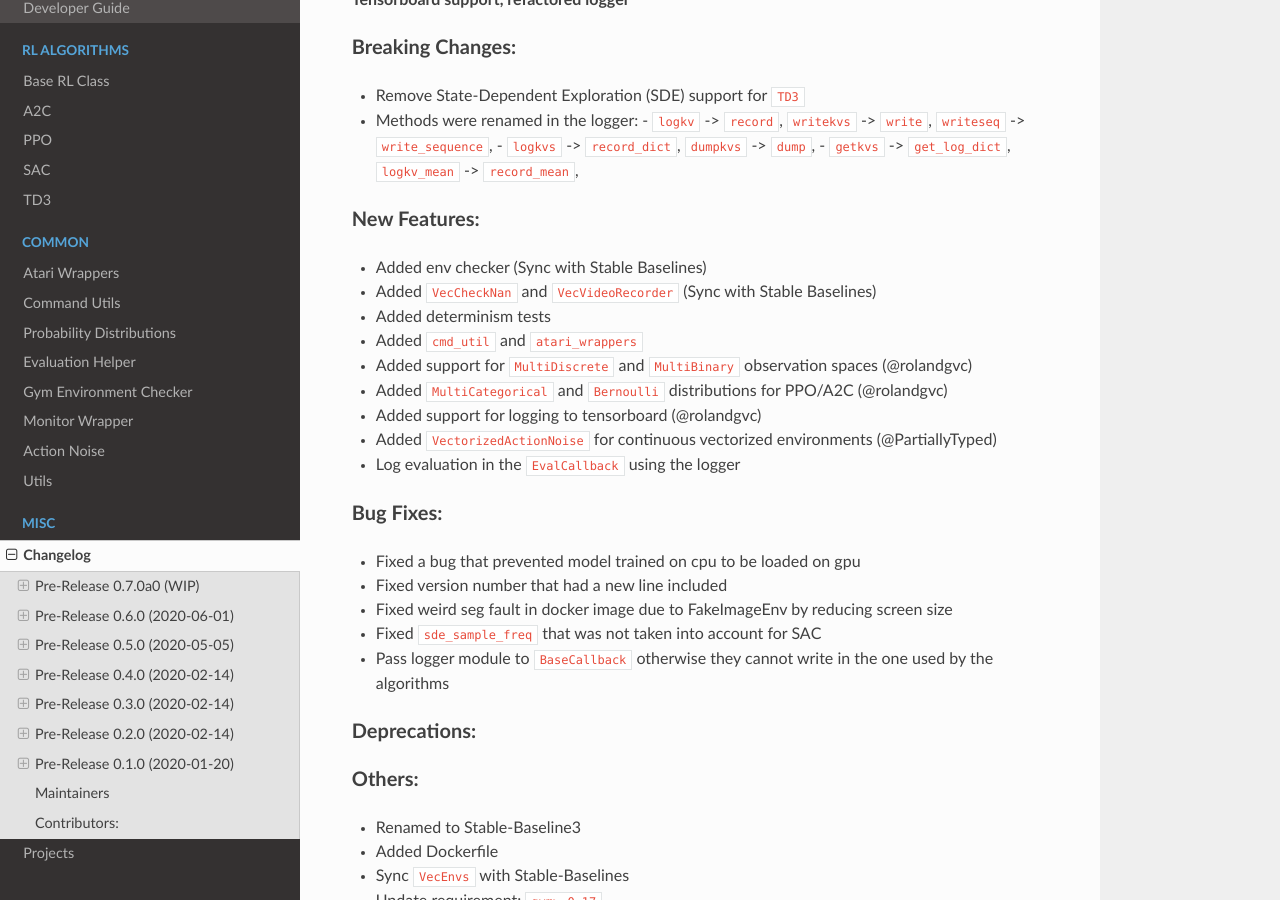
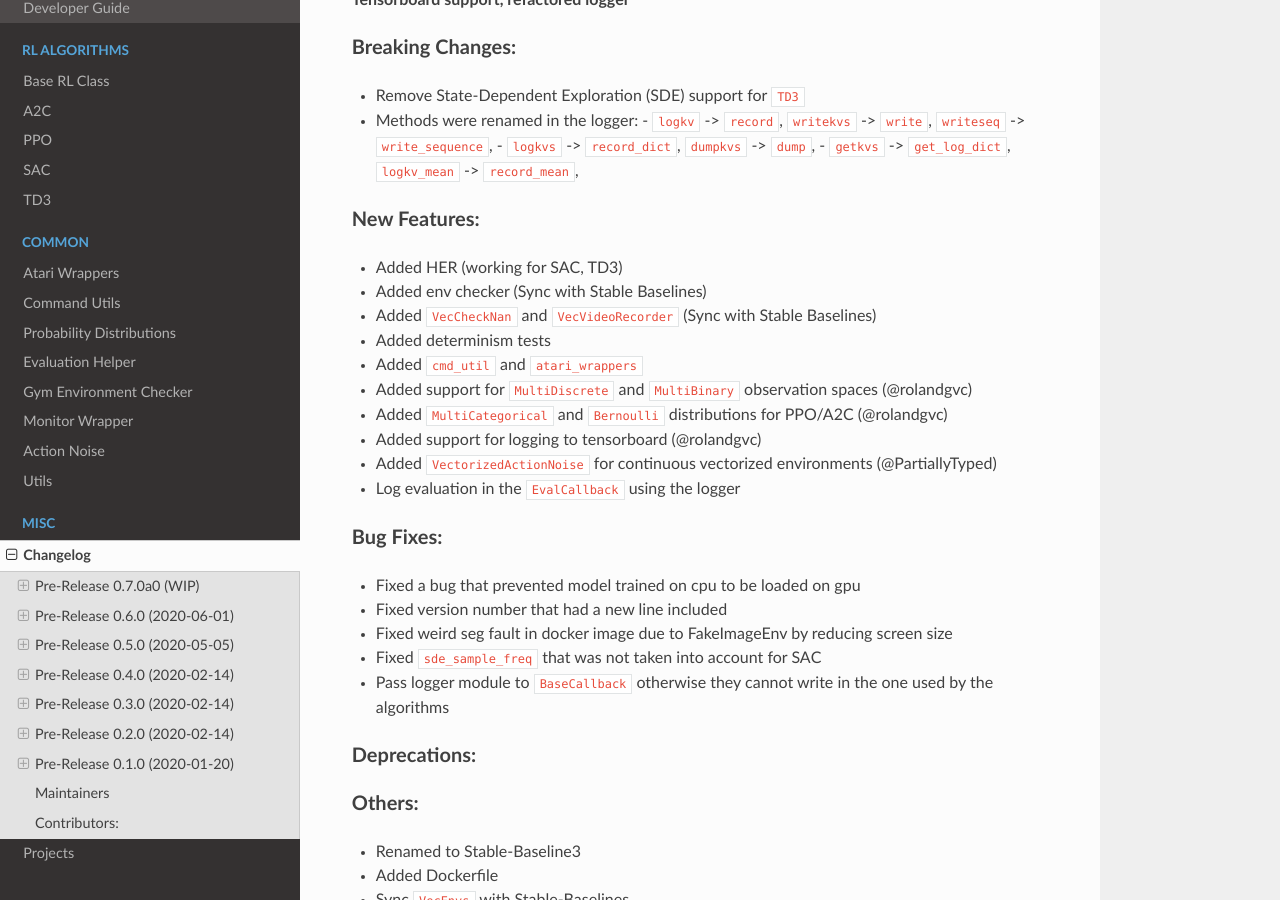
Before and after one commit to DLR-RM/stable-baselines3, a Sphinx documentation site: the page built from docs/misc/changelog.rst, in a window 1280 px wide and 900 px high, scrolled down 760 px. Built offline with Sphinx 7.4.7 and the Read the Docs theme 2.0.0, drawn with Linux system fonts in a browser that asks for light colours; pages that are not in the unit, such as notebooks, are missing from menus.

Commit message:
Add HER in 'new features'

```diff
--- a/docs/misc/changelog.rst
+++ b/docs/misc/changelog.rst
@@ -47,6 +47,7 @@ Breaking Changes:
 
 New Features:
 ^^^^^^^^^^^^^
+- Added HER (working for SAC, TD3)
 - Added env checker (Sync with Stable Baselines)
 - Added ``VecCheckNan`` and ``VecVideoRecorder`` (Sync with Stable Baselines)
 - Added determinism tests
```
